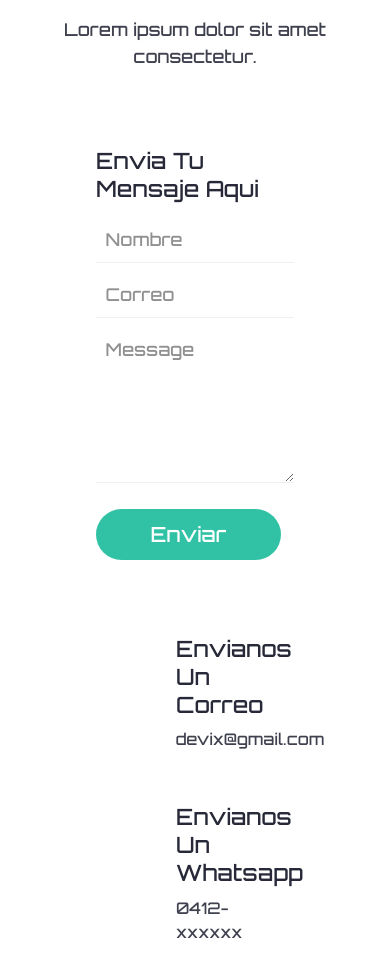
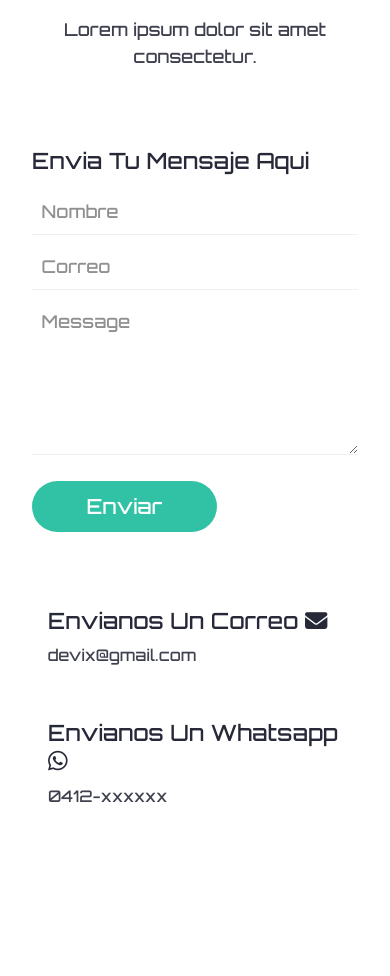
Before and after one commit to frako23/devix, a React (Vite) app: page / in a window 390 px wide. Shown: the part 6924-7900 px from the top of the page. After the commit the page ends 7878 px from the top, so only its background shows below. Built offline with nearby package versions, Linux system fonts and the light colour scheme; the HTML template or start-up script is replaced by a standard one.

Commit message:
se corrige el diseño responsivo de contacto y se agregan los iconos

```diff
--- a/src/App.jsx
+++ b/src/App.jsx
@@ -247,11 +247,11 @@ function App() {
 
             <div className="contact-right">
               <div>
-                <h2>Envianos un correo</h2>
+                <h2>Envianos un correo <i className='fa-solid fa-envelope'></i></h2>
                 <p className='text'>devix@gmail.com</p>
               </div>
               <div>
-                <h2>Envianos un Whatsapp</h2>
+                <h2>Envianos un Whatsapp <i className="fa-brands fa-whatsapp"></i></h2>
                 <p className='text'>0412-xxxxxx</p>
               </div>
             </div>
--- a/src/styles/index.css
+++ b/src/styles/index.css
@@ -376,7 +376,7 @@ section{
 }
 
 .contact .row div{
-  margin: 0 5rem;
+  margin: 0 4.5rem;
   padding: 1rem 0;
 }
 
@@ -546,6 +546,10 @@ section{
 
   }
 
+  .contact .row div {
+    margin: 0 4rem;
+    padding: 1rem 0;
+}
 }
 
 @media screen and (min-width: 768px) {
@@ -577,6 +581,10 @@ section{
   .feature-left img{
     margin-left: 2.25rem;
   }
+  .contact .row div {
+    margin: 0 1rem;
+    padding: 1rem 0;
+}
 }
 
 @media screen and (min-width: 1200px) {
```
